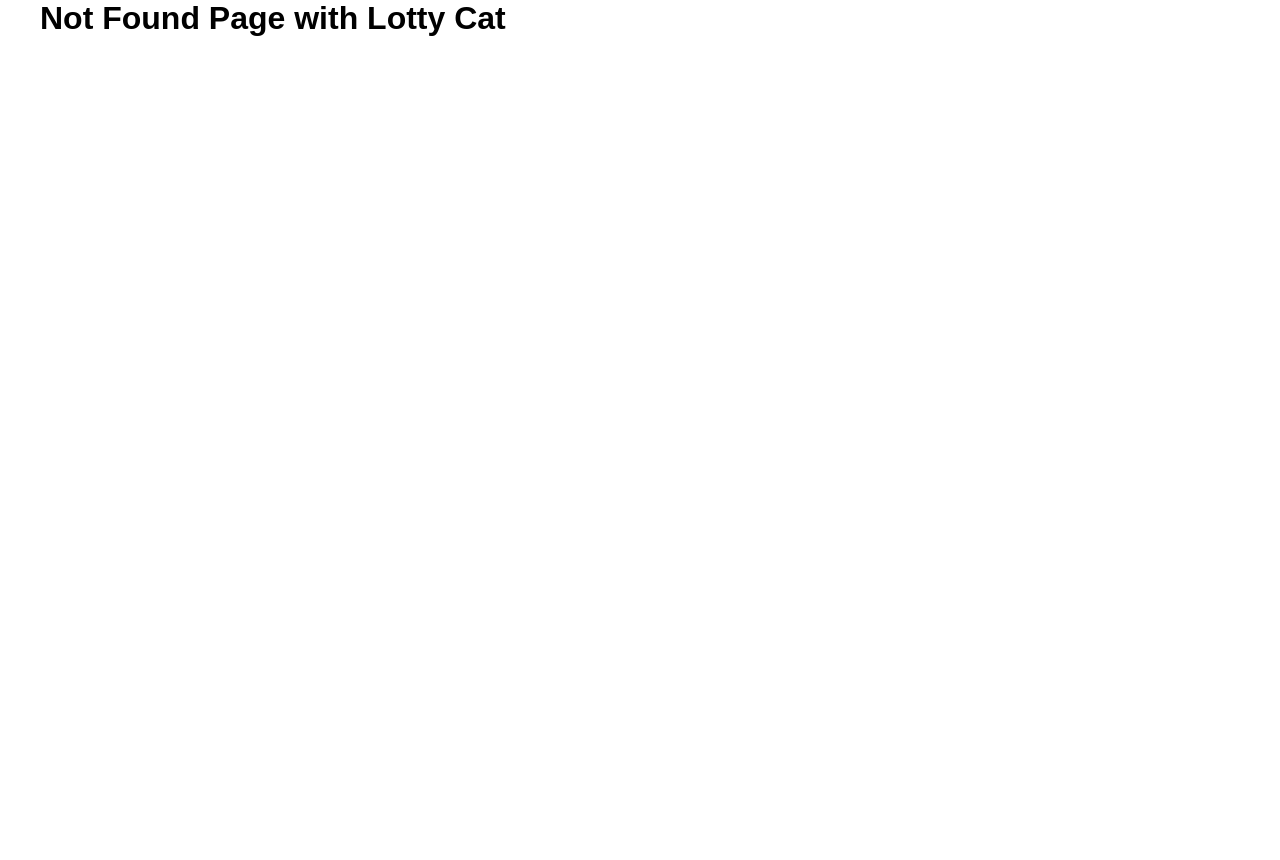
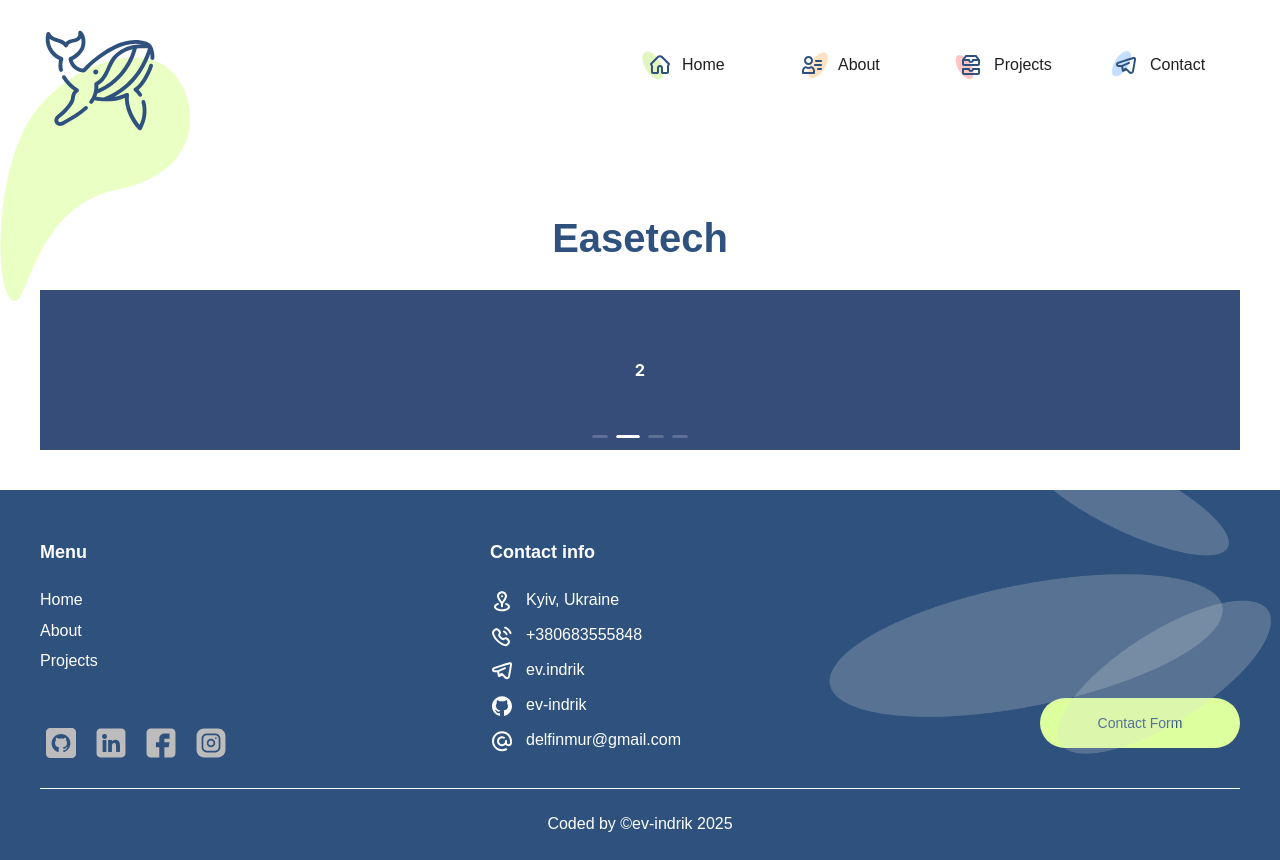
Before and after one commit to ev-indrik/my-portfolio, a React (Vite) app: page /project-page in a window 1280 px wide. Before the commit this address had no page. Before the commit the page ends 800 px from the top, so only its background shows below. Built offline with nearby package versions, Linux system fonts and the light colour scheme.

Commit message:
fix: logo icon (onClick area), WIP: ProjectPage.tsx, new route

```diff
--- a/src/components/header/Header.scss
+++ b/src/components/header/Header.scss
@@ -1,11 +1,13 @@
 @use '../../variables';
 
 .header-wrapper {
+  position: relative;
   padding-top: 20px;
   max-height: 150px;
   height: 150px;
 
   .header-menu {
+    position: relative;
     background: variables.$primary-bg-color;
     border: none;
     display: flex;
@@ -21,6 +23,7 @@
 
     &.ant-btn:hover {
       background-color: transparent;
+    }
   }
 
   .header-logo-bg {
@@ -38,4 +41,3 @@
     }
   }
 }
-}
--- a/src/components/header/Header.tsx
+++ b/src/components/header/Header.tsx
@@ -62,11 +62,11 @@ const Header: FC = () => {
                 <Row justify={'space-between'}>
                     <Col>
                         <Button type={'text'} className={'logo-btn'} onClick={onLogoClick}>
-                            <div className={'header-logo-bg'}>
-                                <img src={greenBg} alt={"Green background"}/>
-                            </div>
                             <SvgIcon type={'main-whale'} />
                         </Button>
+                        <div className={'header-logo-bg'}>
+                            <img src={greenBg} alt={"Green background"}/>
+                        </div>
                     </Col>
 
                     <Col>
--- a/src/pages/index.tsx
+++ b/src/pages/index.tsx
@@ -8,6 +8,7 @@ const About = lazy<FC>(() => import('../pages/about/About.tsx'))
 const Projects = lazy<FC>(() => import('../pages/projects/Projects.tsx'))
 const Contact = lazy<FC>(() => import('../pages/contact/Contact.tsx'))
 const NotFound = lazy<FC>(() => import('../pages/not-found/NotFound.tsx'))
+const ProjectPage = lazy<FC>(()=> import('./project-page/ProjectPage'))
 
 const routes: RouteObject[] = [
     {
@@ -34,6 +35,10 @@ const routes: RouteObject[] = [
                 path: 'contact',
                 element: <Contact />,
             },
+            {
+                path: 'project-page',
+                element: <ProjectPage/>,
+            },
         ],
     },
     {
--- /dev/null
+++ b/src/pages/project-page/ProjectPage.scss
@@ -0,0 +1,7 @@
+@use '../../variables';
+
+.project-page-wrapper {
+  position: relative;
+  padding: 60px 0 40px;
+  z-index: 2;
+}
--- /dev/null
+++ b/src/pages/project-page/ProjectPage.tsx
@@ -0,0 +1,47 @@
+import type {FC} from 'react';
+import './ProjectPage.scss'
+import {Row, Carousel} from "antd";
+
+import WebsiteTypography from "@/components/website-typography/WebsiteTypography";
+
+const {Title, Paragraph} = WebsiteTypography;
+
+const contentStyle: React.CSSProperties = {
+    height: '160px',
+    color: '#fff',
+    lineHeight: '160px',
+    textAlign: 'center',
+    background: '#364d79',
+};
+
+const ProjectPage: FC = () => {
+
+    return (
+        <div className={'project-page-wrapper'}>
+            <div className={'container'}>
+
+                <Row justify={'center'} style={{paddingBottom: 24}}>
+                    <Title level={2} color={'primary'}>{'Easetech'}</Title>
+                </Row>
+
+                <Carousel autoplay>
+                    <div>
+                        <h3 style={contentStyle}>1</h3>
+                    </div>
+                    <div>
+                        <h3 style={contentStyle}>2</h3>
+                    </div>
+                    <div>
+                        <h3 style={contentStyle}>3</h3>
+                    </div>
+                    <div>
+                        <h3 style={contentStyle}>4</h3>
+                    </div>
+                </Carousel>
+
+            </div>
+        </div>
+    );
+};
+
+export default ProjectPage;
```
Lines whose indentation alone changed are shown as unchanged.
